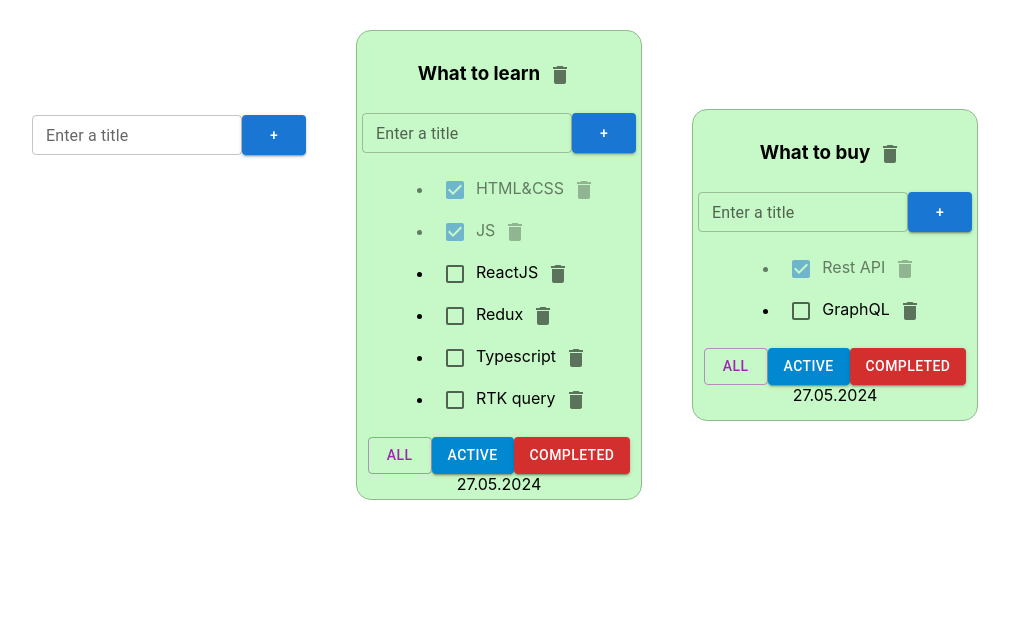
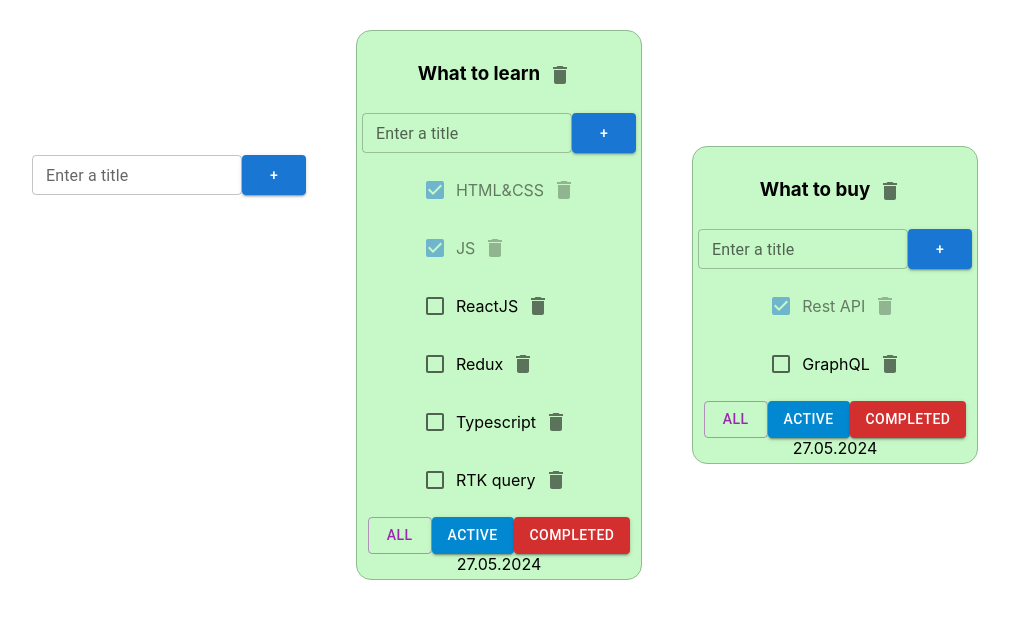
Before and after one commit to kalibria/todolist, a React (Create React App) app: page / in a window 1280 px wide. Shown: the top 618 px of the page, without its empty margins (110-1119 px from the left). Built offline with nearby package versions, Linux system fonts and the light colour scheme.

Commit message:
refactored ul, li using mui

```diff
--- a/src/components/todoList/Todolist.tsx
+++ b/src/components/todoList/Todolist.tsx
@@ -8,6 +8,8 @@
 import DeleteIcon from '@mui/icons-material/Delete';
 import Button from '@mui/material/Button';
 import Checkbox from '@mui/material/Checkbox';
+import List from '@mui/material/List';
+import ListItem from '@mui/material/ListItem';
 
 
 type TodolistProps = {
@@ -85,13 +87,13 @@
 
             {tasks[todoListId].length === 0 ? (
                 <p>Тасок нет</p>
-            ) : <ul>
+            ) : <List>
                 {tasksForToDoList.map(task => {
 
                     const changeTaskStatusHandler = (e: ChangeEvent<HTMLInputElement>, id: string) => {
                         changeTaskStatus(id, e.currentTarget.checked, todoListId)
                     }
-                    return <li key={task.id} className={task.isDone ? 'is-done' : ''}>
+                    return <ListItem key={task.id} className={task.isDone ? 'is-done' : ''}>
                         <Checkbox checked={task.isDone} onChange={e => changeTaskStatusHandler(e, task.id)}/>
 
                         {/*<input type="checkbox"*/}
@@ -102,10 +104,10 @@
                             <DeleteIcon />
                         </IconButton>
                         {/*<Button title={"x"} onClick={() => removeTask(task.id, todoListId)}/>*/}
-                    </li>
+                    </ListItem>
                 })
                 }
-            </ul>
+            </List>
             }
 
             <div>
```
